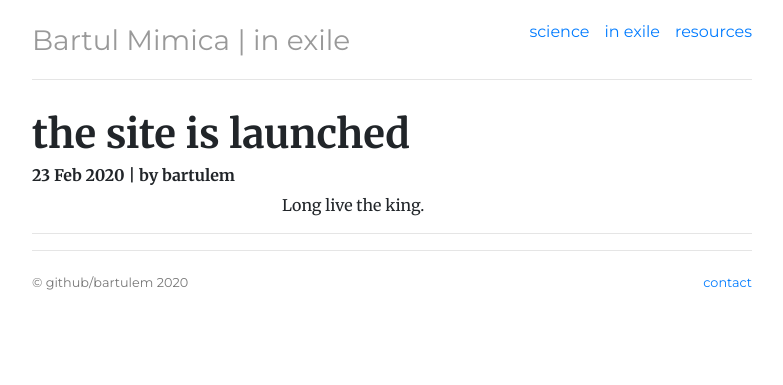
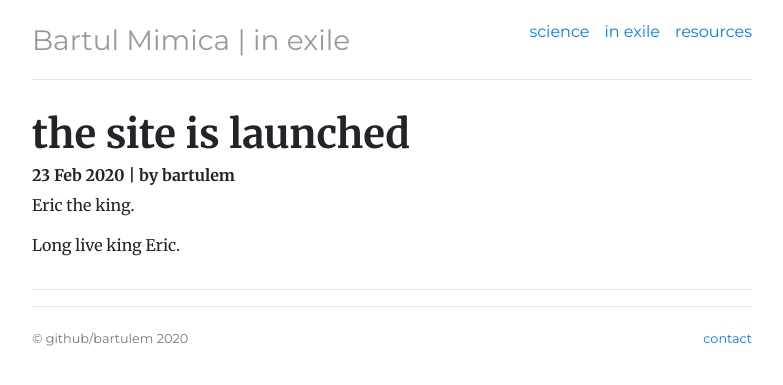
Before and after one commit to bartulem/bartulem.github.io, a Jekyll site: the page built from inexile/_posts/2020-02-23-bartulem-site-launched.md, in a window 1280 px wide. Shown: the top 385 px of the page, without its empty margins (248-1031 px from the left). Built offline with Jekyll 4.4.1, drawn with Linux system fonts in a browser that asks for light colours; comment, search, counter and statistics services are not loaded.

Commit message:
Update 2020-02-23-bartulem-site-launched.md

```diff
--- a/inexile/_posts/2020-02-23-bartulem-site-launched.md
+++ b/inexile/_posts/2020-02-23-bartulem-site-launched.md
@@ -4,7 +4,9 @@ description: The who, what, why and whence of this platform.
 category: in exile
 title: "the site is launched"
 author: bartulem
-content: Eric Cantona.
-content2: Long live the king.
 date: 2020-02-23
 ---
+
+Eric the king.
+
+Long live king Eric.
```
